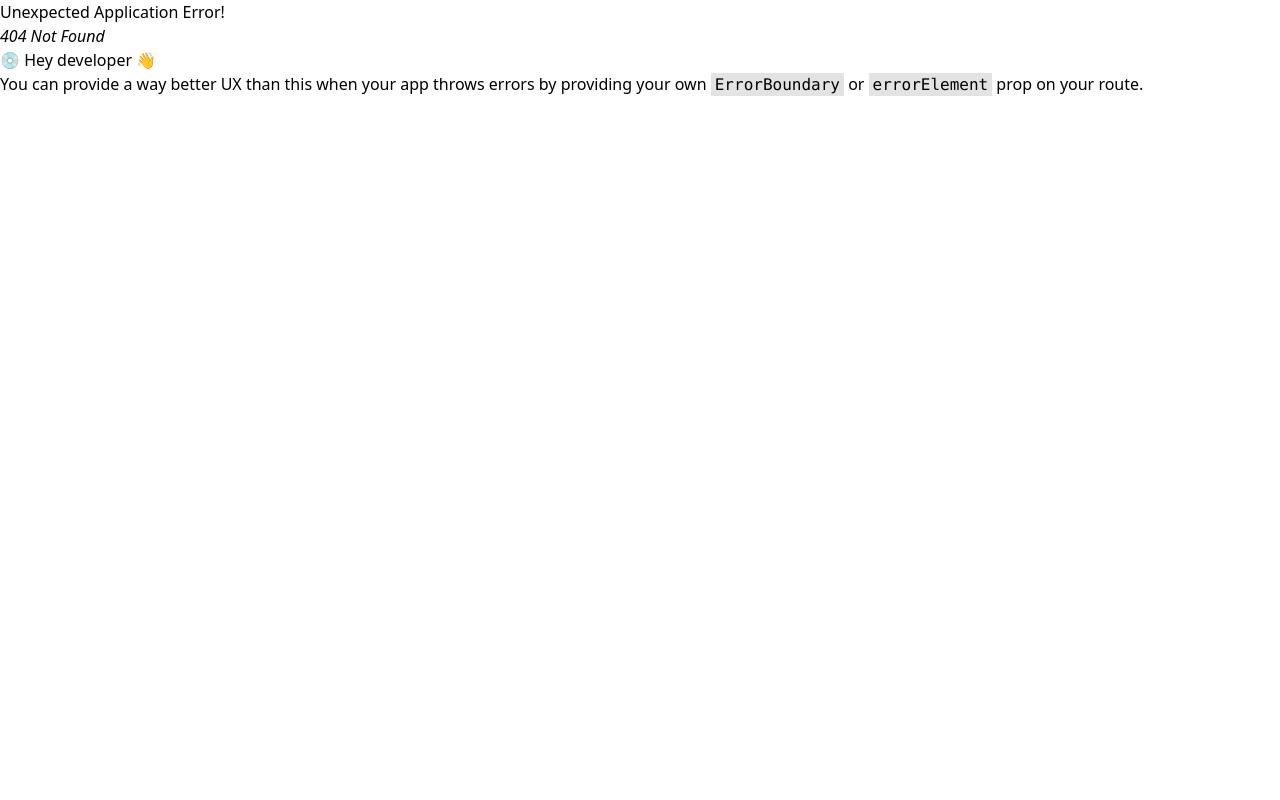
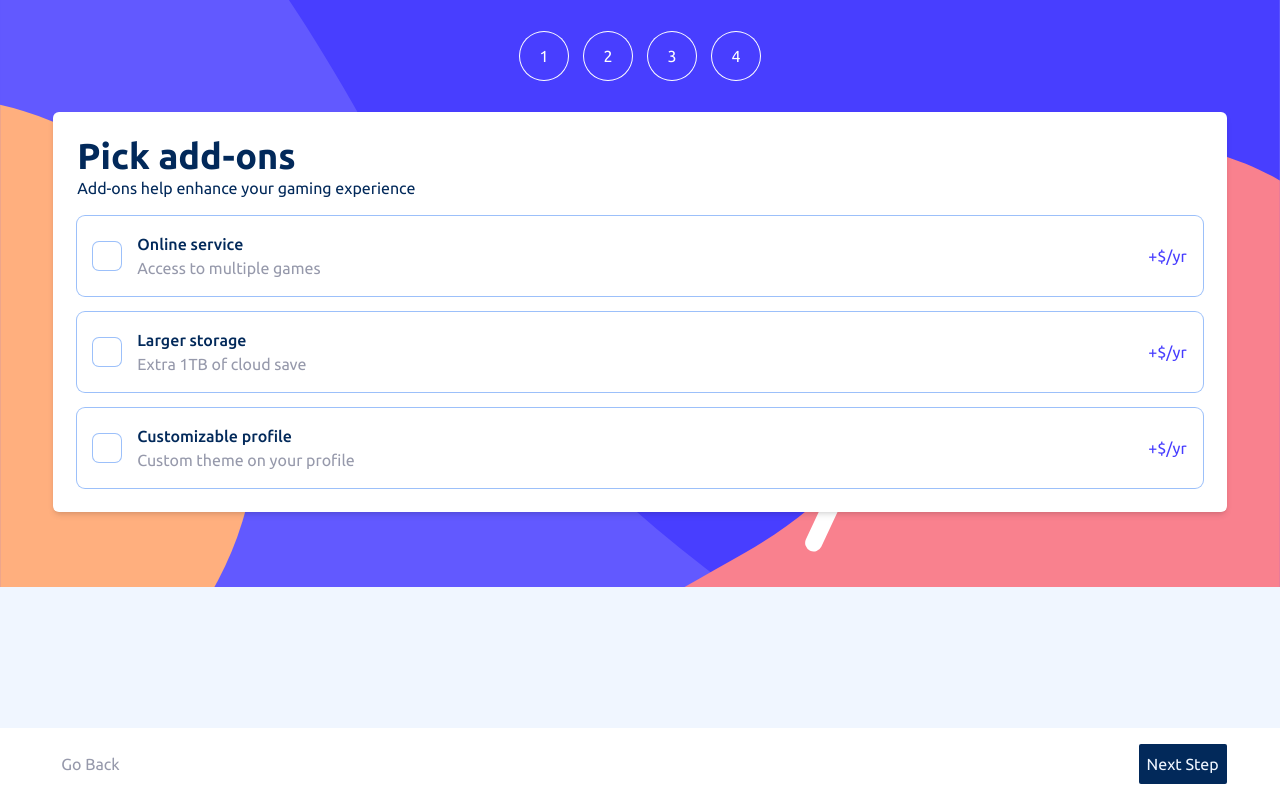
Before and after one commit to fazzaamiarso/IDCamp2023-Live-Session-2-Demo, a React (Vite) app: page /addons in a window 1280 px wide. Before the commit this address had no page. Built offline with nearby package versions, Linux system fonts and the light colour scheme.

Commit message:
feat: implement addons selection

```diff
--- a/package.json
+++ b/package.json
@@ -12,6 +12,7 @@
   "dependencies": {
     "@radix-ui/react-radio-group": "^1.1.3",
     "@radix-ui/react-switch": "^1.0.3",
+    "@radix-ui/react-toggle-group": "^1.0.4",
     "react": "^18.2.0",
     "react-dom": "^18.2.0",
     "react-hook-form": "^7.49.3",
--- a/src/main.jsx
+++ b/src/main.jsx
@@ -5,6 +5,7 @@ import { RouterProvider, createBrowserRouter } from "react-router-dom";
 import Layout from "./pages/layout";
 import Plan from "./pages/plan";
 import PersonalInfo from "./pages/personal-info";
+import Addons from "./pages/addons";
 
 const router = createBrowserRouter([
   {
@@ -13,6 +14,7 @@ const router = createBrowserRouter([
     children: [
       { index: true, element: <PersonalInfo /> },
       { path: "plan", element: <Plan /> },
+      { path: "addons", element: <Addons /> },
     ],
   },
 ]);
--- a/src/pages/addons.jsx
+++ b/src/pages/addons.jsx
@@ -1,3 +1,8 @@
+import * as ToggleGroup from "@radix-ui/react-toggle-group";
+import { useState } from "react";
+import { useFormStore } from "../store/form-store";
+import { useNavigate } from "react-router-dom";
+
 const addonsVariants = [
   {
     name: "Online service",
@@ -26,6 +31,10 @@ const addonsVariants = [
 ];
 
 const Addons = () => {
+  const navigate = useNavigate();
+  const [selectedAddons, setSelectedAddons] = useState([]);
+  const billingType = useFormStore((state) => state.plan?.billType);
+
   return (
     <div className="rounded-md bg-white p-6 shadow-md">
       <div className="mb-4">
@@ -35,11 +44,53 @@ const Addons = () => {
         <p>Add-ons help enhance your gaming experience</p>
       </div>
       <form>
+        <ToggleGroup.Root
+          type="multiple"
+          value={selectedAddons}
+          onValueChange={setSelectedAddons}
+          className="flex w-full flex-col space-y-4"
+        >
+          {addonsVariants.map((addon) => {
+            return (
+              <ToggleGroup.Item
+                key={addon.name}
+                value={addon.name}
+                className="group flex items-center gap-4 rounded-lg p-4 ring-1 transition-colors data-[state=on]:bg-neutral-alabaster data-[state=on]:ring-2 data-[state=on]:ring-primary-purplishBlue"
+              >
+                <div className="flex aspect-square items-center justify-center rounded-md p-2 ring-1 transition-colors  group-data-[state=on]:bg-primary-purplishBlue">
+                  <svg
+                    xmlns="http://www.w3.org/2000/svg"
+                    width="12"
+                    height="9"
+                    viewBox="0 0 12 9"
+                  >
+                    <path
+                      fill="none"
+                      stroke="#FFF"
+                      strokeWidth="2"
+                      d="m1 4 3.433 3.433L10.866 1"
+                    />
+                  </svg>
+                </div>
+                <div className="flex flex-col items-start">
+                  <p className="font-[500]">{addon.name}</p>
+                  <p className="text-neutral-coolGray">{addon.description}</p>
+                </div>
+                <div className="ml-auto text-primary-purplishBlue">
+                  +${addon.price[billingType]}/
+                  {billingType === "monthly" ? "mo" : "yr"}
+                </div>
+              </ToggleGroup.Item>
+            );
+          })}
+        </ToggleGroup.Root>
         <div className="absolute bottom-0 left-0 w-full bg-white py-4">
           <div className="mx-auto flex w-11/12 items-center">
             <button
               type="button"
-              onClick={() => {}}
+              onClick={() => {
+                navigate(-1);
+              }}
               className="rounded-sm  p-2 text-neutral-coolGray"
             >
               Go Back
--- a/src/pages/layout.jsx
+++ b/src/pages/layout.jsx
@@ -2,7 +2,7 @@ import { Outlet } from "react-router-dom";
 
 const Layout = () => {
   return (
-    <main className="relative min-h-screen w-full bg-neutral-magnolia bg-[url('/src/assets/images/bg-sidebar-mobile.svg')] bg-contain bg-no-repeat font-ubuntu">
+    <main className="relative min-h-screen w-full bg-neutral-magnolia bg-[url('/src/assets/images/bg-sidebar-mobile.svg')] bg-contain bg-no-repeat font-ubuntu text-primary-marineBlue">
       <div className="mx-auto flex w-max gap-4 py-8">
         <div className="flex aspect-square w-12 items-center justify-center rounded-full text-white ring-1 ring-white">
           1
--- a/src/pages/plan.jsx
+++ b/src/pages/plan.jsx
@@ -204,6 +204,7 @@ const Plan = () => {
               type="button"
               onClick={() => {
                 handleSubmit(onSubmit)();
+                navigate("/addons");
               }}
               className="ml-auto rounded-sm bg-primary-marineBlue p-2 text-neutral-magnolia"
             >
```
Also changed, not shown: 2 other files (tests, documents, lock files or other folders).
